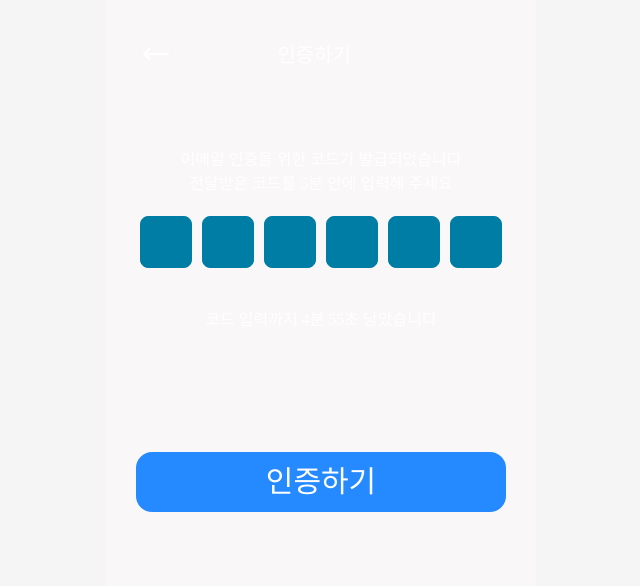
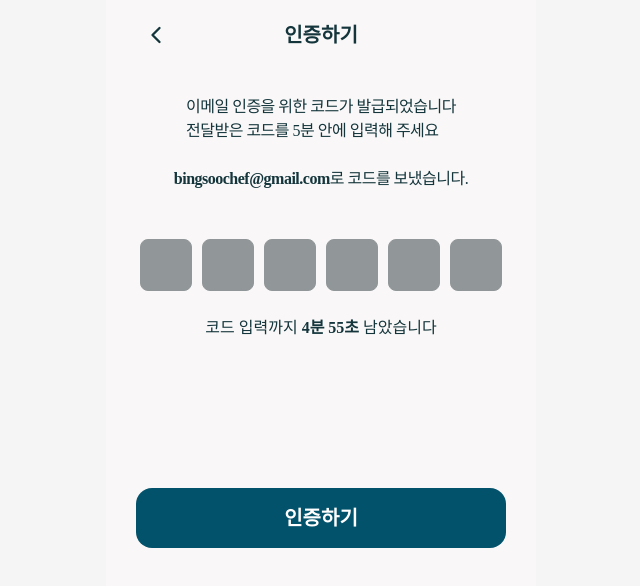
Before and after one commit to Team-BingsooChef/fisherman-front-end, a React (Vite) app: page /emailcheck in a window 1280 px wide. Shown: the top 586 px of the page, without its empty margins (319-959 px from the left). Built offline with nearby package versions, Linux system fonts and the light colour scheme; a web font is replaced by a local one.

Commit message:
feat: EmilCheckPage 재작성

```diff
--- a/src/components/auth/CodeCheck/index.tsx
+++ b/src/components/auth/CodeCheck/index.tsx
@@ -1,8 +1,9 @@
 import styled from "@emotion/styled";
 import { useState, useEffect, useRef } from "react";
-import { Box, Text, useToast } from "@chakra-ui/react";
+import { Box, Flex, Text, useToast } from "@chakra-ui/react";
 import { useNavigate, useLocation } from "react-router-dom";
-import { LightBlueRectangleButton } from "../../common/CustomedButton";
+import { NavyRectangleButton } from "../../common/CustomedButton";
+import {COLOR} from "../../../styles/color";
 
 export const CodeCheck = () => {
   const [timeLeft, setTimeLeft] = useState(300); // 300초 = 5분
@@ -120,16 +121,22 @@ export const CodeCheck = () => {
           />
         ))}
       </InputsContainer>
-      <Text color="white" mt="40px">
-        코드 입력까지 {formatTime(timeLeft)} 남았습니다
+      <Text color="#13353B" mt="25px">
+        코드 입력까지   <span style={{ fontWeight: "bold" }}>{formatTime(timeLeft)}</span> 남았습니다
       </Text>
-      {timeExpired && (
-        <ResendButton onClick={handleResend}>다시 전송</ResendButton>
+
+      <Box mt="148px" w="100%">
+        <NavyRectangleButton onClick={handleSubmit}>
+          인증하기
+        </NavyRectangleButton>
+        {timeExpired && (
+        <Flex justify="center" mt="42px" gap="8px">
+        <Text fontSize="14px">메일이 전송되지 않았나요?
+        </Text>
+        <ResendButton onClick={handleResend}>
+          다시 전송</ResendButton>
+          </Flex>
       )}
-      <Box mt="120px" w="100%">
-        <LightBlueRectangleButton onClick={handleSubmit}>
-          인증하기
-        </LightBlueRectangleButton>
       </Box>
       </CodeCheckWrapper>
   );
@@ -146,7 +153,7 @@ const InputsContainer = styled.div`
   display: flex;
   justify-content: center;
   gap: 10px;
-  margin-top: 20px;
+  margin-top: 48px;
 `;
 
 const CodeInput = styled.input`
@@ -154,16 +161,18 @@ const CodeInput = styled.input`
   height: 52px;
   text-align: center;
   font-size: 24px;
+  font-weight: bold;
   border-radius: 8px;
-  border: 1px solid #007da4;
-  background-color: #007da4;
+  border: 1px solid #919799;
+  background-color: #919799;
   color: #ffffff;
 `;
 
 const ResendButton = styled.button`
   background-color: transparent;
   border: none;
-  color: #2589ff;
+  font-size: 14px;
+  color: #0075FF;
   text-decoration: underline;
   cursor: pointer;
 `;
--- a/src/components/common/CustomedButton/index.tsx
+++ b/src/components/common/CustomedButton/index.tsx
@@ -78,3 +78,28 @@ export const LightBlueRectangleButton: React.FC<BlueRectangleButtonProps> = ({ c
      </Button>
    );
  };
+
+
+ export const NavyRectangleButton: React.FC<BlueRectangleButtonProps> = ({ children, onClick }) => {
+  return (
+     <Button
+       onClick={onClick} // onClick 이벤트 연결
+       bg="#03526B"
+       color="white"
+       width="100%"
+       fontSize="20px"
+       fontWeight="extrabold"
+       height="60px"
+       borderRadius="16px"
+       _hover={{
+       bg:"#03526B",
+       color:"#ffffff"
+       }}
+       _active={{
+         transform: "scale(0.98)", // 클릭할 때 버튼 살짝 줄어듦
+       }}
+     >
+       {children}
+     </Button>
+   );
+ };
--- a/src/pages/auth/EmailCheckPage.tsx
+++ b/src/pages/auth/EmailCheckPage.tsx
@@ -1,16 +1,20 @@
 import styled from "@emotion/styled";
 import { Text } from "@chakra-ui/react";
-import { AuthTopWrapper } from "../../components/auth/AuthWrapper";
+import { WhiteHeader } from "../../components/common/Header";
 import { CodeCheck } from "../../components/auth/CodeCheck";
 
 export default function EmailCheckPage() {
+  const email = "bingsoochef@gmail.com";
   return (
     <Wrapper>
-      <AuthTopWrapper text="인증하기" color="white" />
-      <Text color="white" mt="80px">
-        이메일 인증을 위한 코드가 발급되었습니다
+      <WhiteHeader text="인증하기" />
+      <Text color="#13353B" mt="25px" fontWeight="regular" letterSpacing={"-0.5px"}>
+        이메일 인증을 위한 코드가 발급되었습니다<br />
+        전달받은 코드를 5분 안에 입력해 주세요
       </Text>
-      <Text color="white">전달받은 코드를 5분 안에 입력해 주세요</Text>
+      <Text color="#13353B" mt="24px" fontWeight="regular" letterSpacing={"-0.5px"}>
+        <span style={{ fontWeight: "bold" }}>{email}</span>로 코드를 보냈습니다.
+      </Text>
       <CodeCheck />
     </Wrapper>
   );
```
